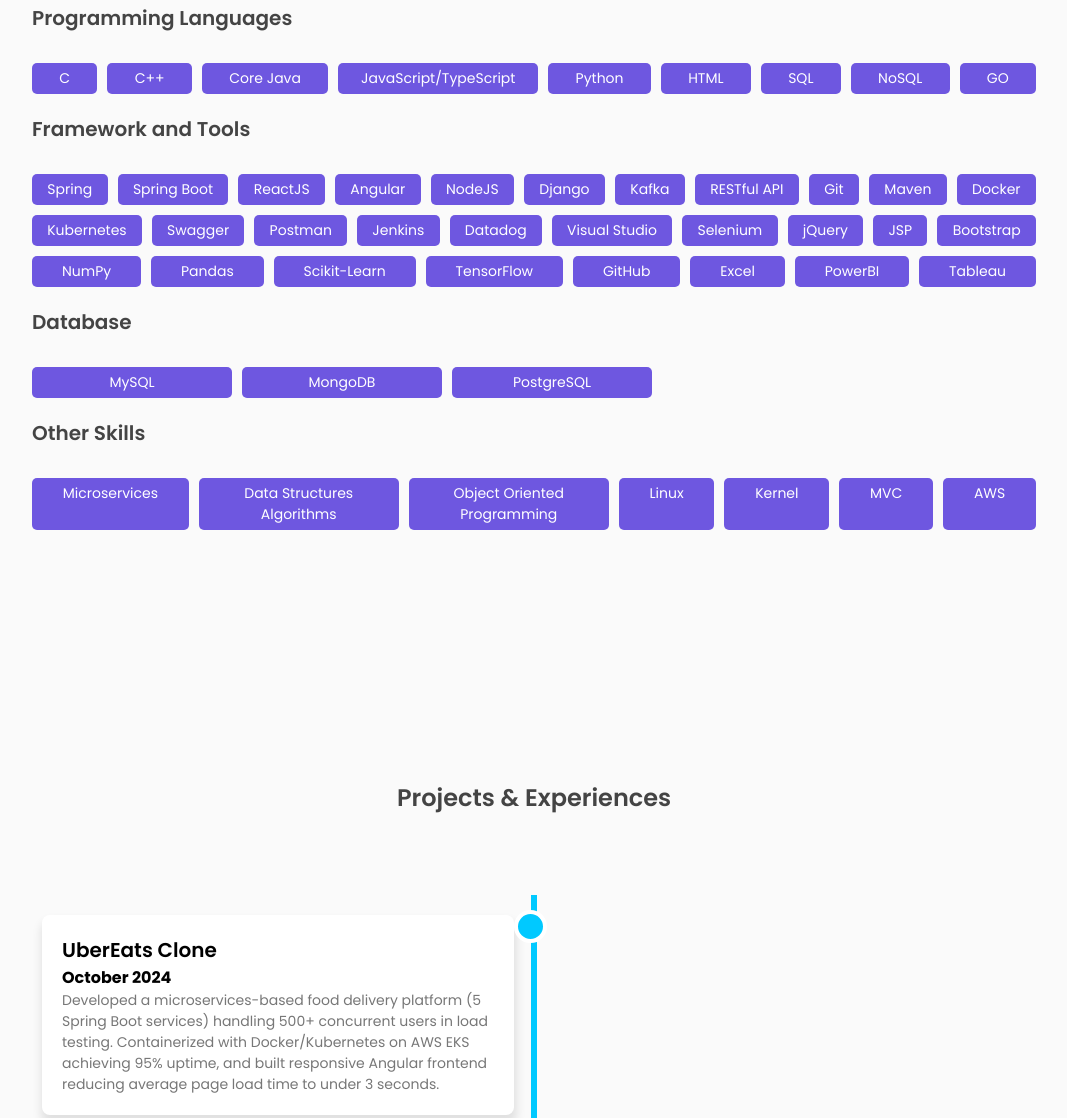
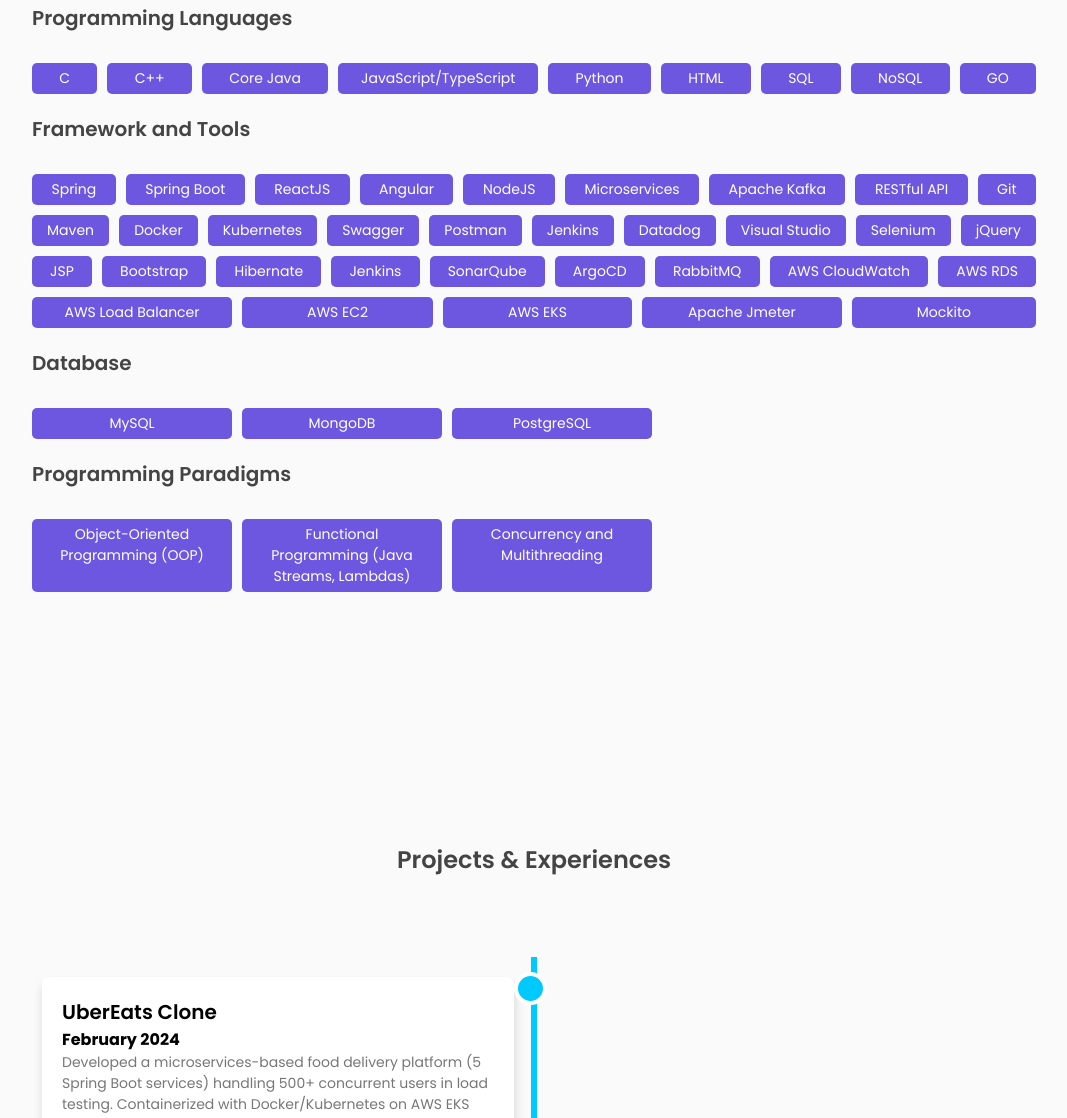
Before and after one commit to saicharan018/mywebsite, a plain HTML site: page index.html in a window 1280 px wide. Shown: the part 932-2050 px from the top of the page, without its empty margins (106-1173 px from the left). Drawn offline with nearby package versions, Linux system fonts and the light colour scheme.

Commit message:
Update index.html

```diff
--- a/index.html
+++ b/index.html
@@ -68,7 +68,7 @@
             </div>
 
             <div class="featured-text-btn">
-                <a href="assets/feb2.pdf" download>
+                <a href="assets/feb12.pdf" download>
                     <button class="btn blue-btn">Download Resume</button>
                 </a>
             </div>
@@ -122,8 +122,8 @@
                         <span>ReactJS</span>
                         <span>Angular</span>
                         <span>NodeJS</span>
-                        <span>Django</span>
-                        <span>Kafka</span>
+                        <span>Microservices</span>
+                        <span>Apache Kafka</span>
                         <span>RESTful API</span>
                         <span>Git</span>
                         <span>Maven</span>
@@ -138,14 +138,18 @@
                         <span>jQuery</span>
                         <span>JSP</span>
                         <span>Bootstrap</span>
-                        <span>NumPy</span>
-                        <span>Pandas</span>
-                        <span>Scikit-Learn</span>
-                        <span>TensorFlow</span>
-                        <span>GitHub</span>
-                        <span>Excel</span>
-                        <span>PowerBI</span>
-                        <span>Tableau</span>
+                        <span>Hibernate</span>
+                        <span>Jenkins</span>
+                        <span>SonarQube</span>
+                        <span>ArgoCD</span>
+                        <span>RabbitMQ</span>
+                        <span>AWS CloudWatch</span>
+                        <span>AWS RDS</span>
+                        <span>AWS Load Balancer</span>
+                        <span>AWS EC2</span>
+                        <span>AWS EKS</span>
+                        <span>Apache Jmeter</span>
+                        <span>Mockito</span>
                     </div>
                 </div>
                 <div class="skills-box">
@@ -160,16 +164,12 @@
                 </div>
                 <div class="skills-box">
                     <div class="skills-header">
-                        <h3>Other Skills</h3>
+                        <h3>Programming Paradigms</h3>
                     </div>
                     <div class="skills-list">
-                        <span>Microservices</span>
-                        <span>Data Structures Algorithms</span>
-                        <span>Object Oriented Programming</span>
-                        <span>Linux</span>
-                        <span>Kernel</span>
-                        <span>MVC</span>
-                        <span>AWS</span>
+                        <span> Object-Oriented Programming (OOP)</span>
+                        <span>Functional Programming (Java Streams, Lambdas)</span>
+                        <span>Concurrency and Multithreading </span>
                     </div>
                 </div>
             </div>
@@ -186,7 +186,7 @@
             <div class="project-item">
                 <div class="project-content">
                     <h3>UberEats Clone</h3>
-                    <h4>October 2024</h4>
+                    <h4>February 2024</h4>
                     <p>Developed a microservices-based food delivery platform (5 Spring Boot services) handling 500+ concurrent users in load testing. Containerized with Docker/Kubernetes on AWS EKS achieving 95% uptime, and built responsive Angular frontend reducing average page load time to under 3 seconds.</p>
                 </div>
             </div>
@@ -194,7 +194,7 @@
                 <div class="project-content">
                     <h2>Florida State University - Graduate Research Assistant</h2>
                     <h3>Social Workers in the Library</h3>
-                    <h4>July 2024 - Present</h4>
+                    <h4>January 2024 - Present</h4>
                     <p>As a Research Assistant under Margaret Sullivan, Led the development of a scalable web scraping system using Spring Boot, Java, Selenium, and Docker, improving data collection efficiency by 30%. Enhanced database management with JPA & Hibernate, increased code reliability by 35% with JUnit and Mockito, and reduced manual processing by 40% through RESTful APIs. Used Docker for microservices deployment and integrated Kafka for real-time data processing, cutting latency by 25%.</p>
                 </div>
             </div>
@@ -231,7 +231,7 @@
             <div class="project-item">
                 <div class="project-content">
                     <h3>Order and Inventory Management System</h3>
-                    <h4>May 2022</h4>
+                    <h4>January 2023</h4>
                     <p>Developed microservices architecture for an inventory management system, where different services are provided based on user-selected vendors. Utilized REST APIs for user interactions, integrated Hibernate for database operations, and implemented JUnit for comprehensive test coverage.</p>
                     <a href="https://github.com/your-repo-link" target="_blank" class="github-link">View Source Code</a>
                 </div>
```
